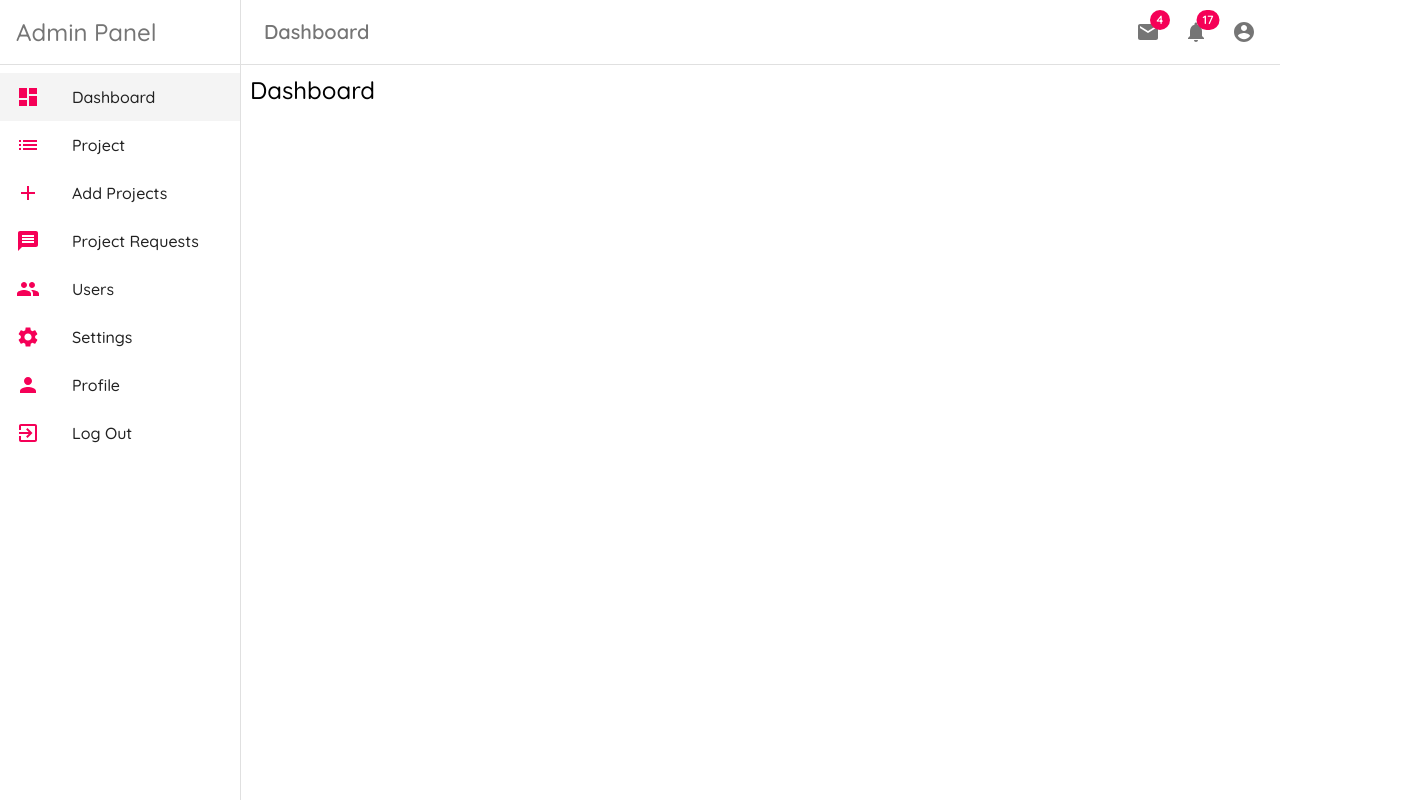
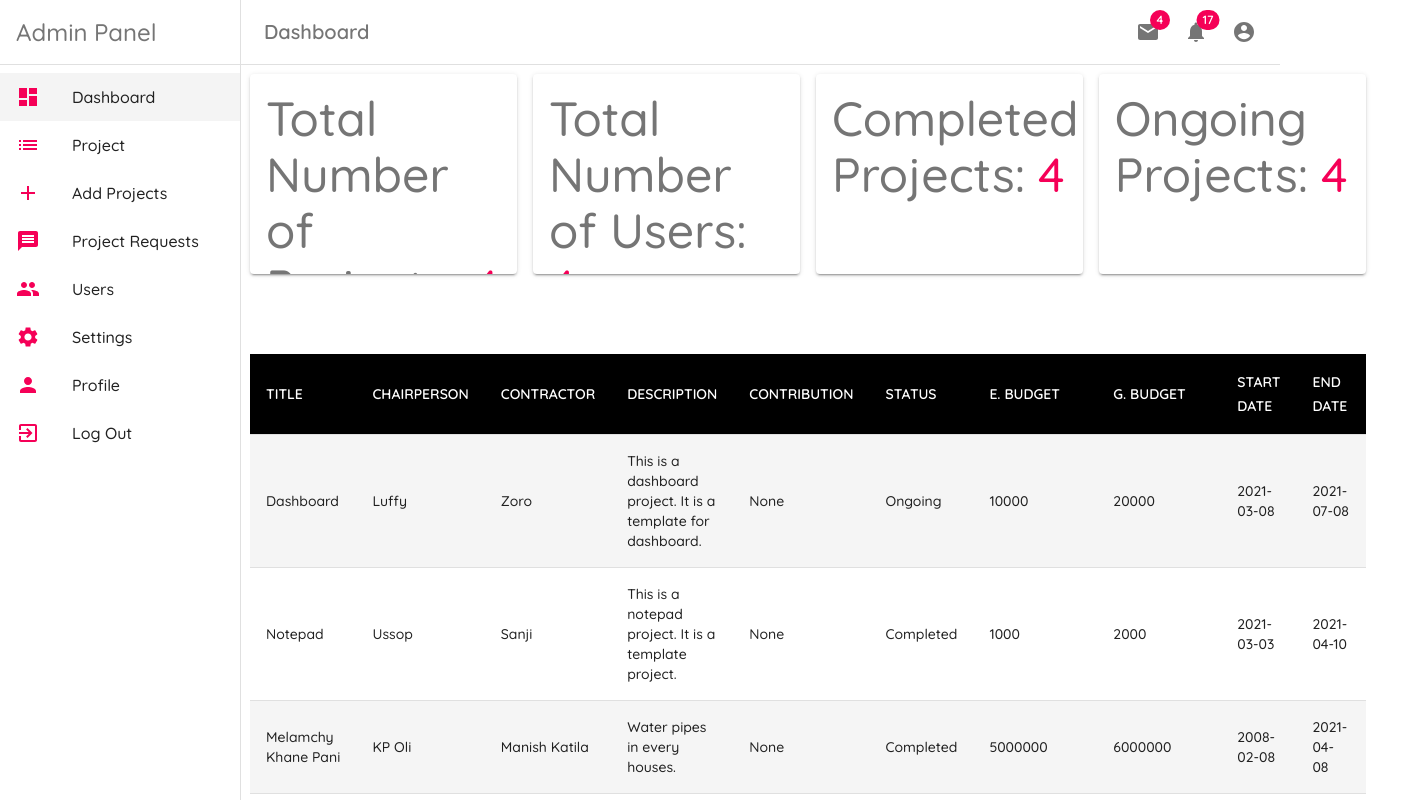
Before and after one commit to birajrb/dashboard, a React (Create React App) app: page / in a window 1280 px wide. Shown: the top 802 px of the page, 1406 px wide, since content can reach past the window. Built offline with nearby package versions, Linux system fonts and the light colour scheme; data requests are answered from the project's data file.

Commit message:
Adds homepage

```diff
--- a/data/db.json
+++ b/data/db.json
@@ -1,18 +1,5 @@
 {
   "projects": [
-    {
-      "title": "Melancholy",
-      "chairperson": "Luffy",
-      "contractor": "Nya",
-      "description": "Melancholy is the happiness of being sad.",
-      "contribution": "None",
-      "status": "Ongoing",
-      "eb": "5000",
-      "gb": "10000",
-      "sd": "2021-04-01",
-      "ed": "2021-04-14",
-      "id": 1
-    },
     {
       "title": "Dashboard",
       "chairperson": "Luffy",
@@ -51,6 +38,19 @@
       "sd": "2008-02-08",
       "ed": "2021-04-08",
       "id": 6
+    },
+    {
+      "title": "Covid Eradication",
+      "chairperson": "WHO",
+      "contractor": "Pfizer",
+      "description": "It is an ongoing project for eradication of corona viruses. ",
+      "contribution": "Maximum Cooperation",
+      "status": "Ongoing",
+      "eb": "50000000000",
+      "gb": "50000000000",
+      "sd": "2020-01-01",
+      "ed": "2022-02-10",
+      "id": 7
     }
   ]
 }
--- a/src/pages/Dashboard.js
+++ b/src/pages/Dashboard.js
@@ -1,11 +1,155 @@
-import Container from "@material-ui/core/Container";
-import Typography from "@material-ui/core/Typography";
-import React from "react";
+import React, { useState, useEffect } from 'react'
+import Table from '@material-ui/core/Table';
+import TableBody from '@material-ui/core/TableBody';
+import TableCell from '@material-ui/core/TableCell';
+import TableContainer from '@material-ui/core/TableContainer';
+import TableHead from '@material-ui/core/TableHead';
+import TableRow from '@material-ui/core/TableRow';
+import { withStyles, createStyles, makeStyles } from '@material-ui/core/styles';
+import Grid from '@material-ui/core/Grid';
+import Paper from '@material-ui/core/Paper';
+import Card from '@material-ui/core/Card';
+import CardHeader from '@material-ui/core/CardHeader';
+import CardMedia from '@material-ui/core/CardMedia';
+import CardContent from '@material-ui/core/CardContent';
+import CardActions from '@material-ui/core/CardActions';
+import { Toys } from '@material-ui/icons';
+import Typography from '@material-ui/core/Typography';
 
-export default function Dashboard() {
+const paperwidth = 500;
+const StyledTableCell = withStyles((theme) => ({
+  head: {
+    backgroundColor: theme.palette.common.black,
+    color: theme.palette.common.white,
+  },
+  body: {
+    fontSize: 14,
+  },
+}))(TableCell);
+
+const StyledTableRow = withStyles((theme) => ({
+  root: {
+    '&:nth-of-type(odd)': {
+      backgroundColor: theme.palette.action.hover,
+    },
+  },
+}))(TableRow);
+const useStyles = makeStyles((theme) =>
+  createStyles({
+    root: {
+      "& .MuiTextField-root": {
+        margin: theme.spacing(1),
+        // width: "50ch",
+      },
+    },
+    button: {
+      marginLeft: theme.spacing(1),
+      marginTop: theme.spacing(1),
+    },
+    table: {
+      minWidth: 700
+    },
+    paper: {
+      padding: theme.spacing(2),
+      textAlign: 'center',
+      color: theme.palette.text.secondary,
+
+      borderColor: "white"
+    },
+    cardHeight: {
+      height: 200
+    },
+    cardDisplay: {
+      display: "inline"
+    }
+
+  })
+);
+
+
+function Dashboard() {
+  const classes = useStyles();
+  const [projects, setProjects] = useState([])
+  const [titles, setTitles] = useState([])
+  useEffect(() => {
+    fetch("http://localhost:8000/projects")
+      .then((res) => { return res.json() })
+      .then((data) => {
+        setProjects(data)
+
+      })
+
+  }, [])
+  const exclude = ['id', 'name']
+
+  const get_columns = data => {
+    return Object.keys(data).filter(
+      (value) => exclude.indexOf(value) < 0
+    );
+  }
   return (
-    <div>
-      <Typography variant="h5">Dashboard</Typography>
-    </div>
-  );
+    <div >
+      <Grid container spacing={10} >
+        <Grid item xs={12}>
+          <Grid container spacing={2}>
+            <Grid item xs={3}>
+              <Card className={classes.cardHeight} elevation={2}>
+                <CardContent>
+                  <Typography variant="h3" color="textSecondary">Total Number of Projects: <Typography variant="h3" className={classes.cardDisplay} color="secondary">4</Typography></Typography>
+                </CardContent>
+              </Card>
+            </Grid>
+            <Grid item xs={3}>
+              <Card className={classes.cardHeight} elevation={2}>
+                <CardContent>
+                  <Typography variant="h3" color="textSecondary">Total Number of Users: <Typography variant="h3" className={classes.cardDisplay} color="secondary">4</Typography></Typography>
+                </CardContent>
+              </Card>
+            </Grid>
+            <Grid item xs={3}>
+              <Card className={classes.cardHeight} elevation={2}>
+                <CardContent>
+                  <Typography variant="h3" color="textSecondary">Completed Projects: <Typography variant="h3" className={classes.cardDisplay} color="secondary">4</Typography></Typography>
+                </CardContent>
+              </Card>
+            </Grid>
+            <Grid item xs={3}>
+              <Card className={classes.cardHeight} elevation={2}>
+                <CardContent>
+                  <Typography variant="h3" color="textSecondary">Ongoing Projects: <Typography variant="h3" className={classes.cardDisplay} color="secondary">4</Typography></Typography>
+                </CardContent>
+              </Card>
+            </Grid>
+          </Grid>
+        </Grid>
+        <Grid item xs={12}>
+          {projects.length > 0 ? <TableContainer>
+            <Table className={classes.table}>
+              <TableHead>
+                <TableRow>
+                  {
+                    get_columns(projects[0]).map(item => <StyledTableCell key={item}>{(item === "eb") ? "E. BUDGET" : (item === "gb") ? "G. BUDGET" : (item === "sd") ? "START DATE" : (item === "ed") ? "END DATE" : item.toUpperCase()}</StyledTableCell>)
+                  }
+                </TableRow>
+              </TableHead>
+              <TableBody>
+                {
+                  projects.map((project, index) => (
+                    <StyledTableRow key={index}>
+                      {
+                        get_columns(project).map(key => (<StyledTableCell key={key}>{project[key]}</StyledTableCell>))
+                      }
+                    </StyledTableRow>
+                  ))
+                }
+              </TableBody>
+            </Table>
+          </TableContainer> : null}
+        </Grid>
+      </Grid>
+
+    </div >
+  )
 }
+
+export default Dashboard;
```
